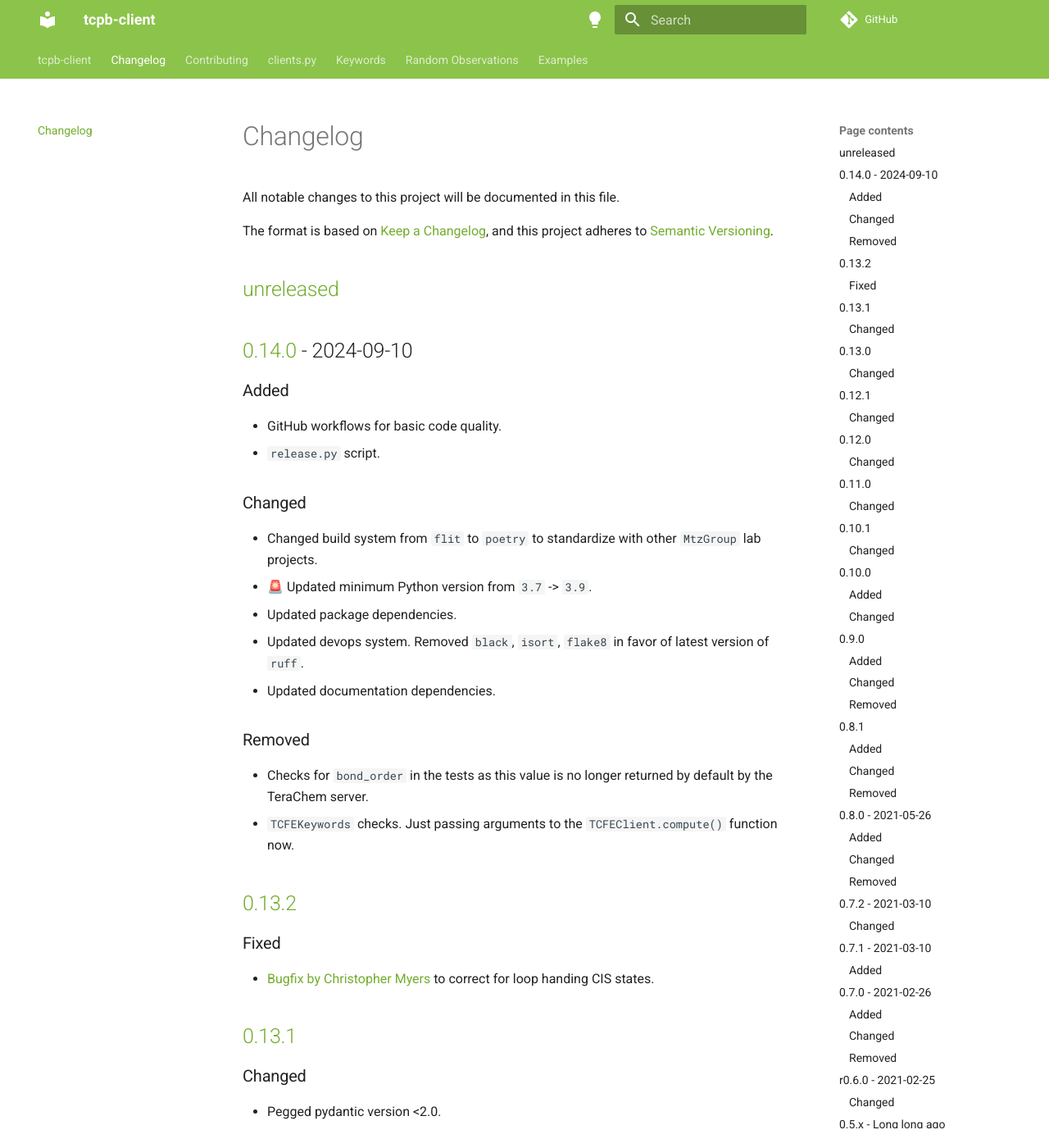
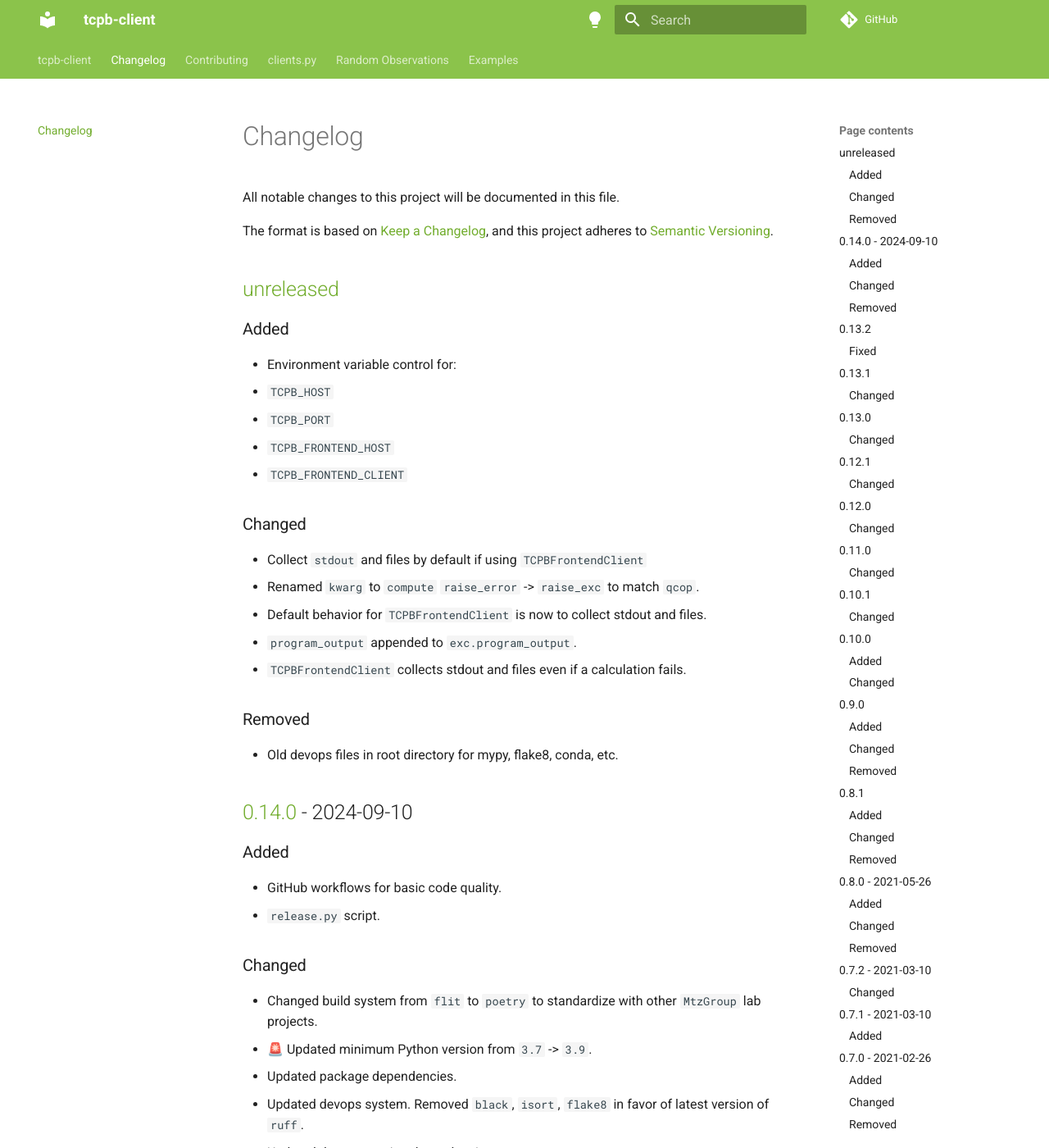
Before and after one commit to mtzgroup/tcpb-client, an MkDocs documentation site: the page built from docs/CHANGELOG.md, in a window 1280 px wide and 1400 px high. Shown: the whole window at 82% size. Built offline with MkDocs 1.6.1 and Material for MkDocs 9.7.7, drawn with Linux system fonts in a browser that asks for light colours; comment, search, counter and statistics services are not loaded.

Commit message:
Added environment variable control to hosts and ports. Changed default behaviors for FE clinet to always collect files and stdout. Added .program_output to exceptions that are raised to qcop can collect stdout from failed calcs. Removed old config files in root directory.

```diff
--- a/.pre-commit-config.yaml
+++ b/.pre-commit-config.yaml
@@ -24,8 +24,7 @@ repos:
     hooks:
       - id: mypy
         additional_dependencies:
-          [tokenize-rt==3.2.0, pydantic>=2.0.0, types-protobuf]
-        pass_filenames: false
+          [tokenize-rt==3.2.0, pydantic>=2.0.0, types-protobuf, types-toml]
   - repo: https://github.com/crate-ci/typos
     rev: v1.23.6
     hooks:
--- a/docs/CHANGELOG.md
+++ b/docs/CHANGELOG.md
@@ -5,6 +5,26 @@ All notable changes to this project will be documented in this file.
 The format is based on [Keep a Changelog](https://keepachangelog.com/en/1.0.0/), and this project adheres to [Semantic Versioning](https://semver.org/spec/v2.0.0.html).
 
 ## [unreleased]
+
+### Added
+
+- Environment variable control for:
+  - `TCPB_HOST`
+  - `TCPB_PORT`
+  - `TCPB_FRONTEND_HOST`
+  - `TCPB_FRONTEND_CLIENT`
+
+### Changed
+
+- Collect `stdout` and files by default if using `TCPBFrontendClient`
+- Renamed `kwarg` to `compute` `raise_error` -> `raise_exc` to match `qcop`.
+- Default behavior for `TCPBFrontendClient` is now to collect stdout and files.
+- `program_output` appended to `exc.program_output`.
+- `TCPBFrontendClient` collects stdout and files even if a calculation fails.
+
+### Removed
+
+- Old devops files in root directory for mypy, flake8, conda, etc.
 
 ## [0.14.0] - 2024-09-10
 
--- a/pyproject.toml
+++ b/pyproject.toml
@@ -50,6 +50,7 @@ coverage = "^7.3.0"
 pytest-httpx = ">=0.23.0"
 pytest-mock = "^3.11.1"
 types-protobuf = "^5.27.0.20240626"
+types-toml = "^0.10.8.20240310"
 
 [tool.poetry.group.docs.dependencies]
 mkdocs = "^1.6.1"
```
Also changed, not shown: README.md (+6 -2 lines), docs/keywords.md (deleted, +0 -16 lines), meta.yaml (deleted, +0 -27 lines), 9 other files.
